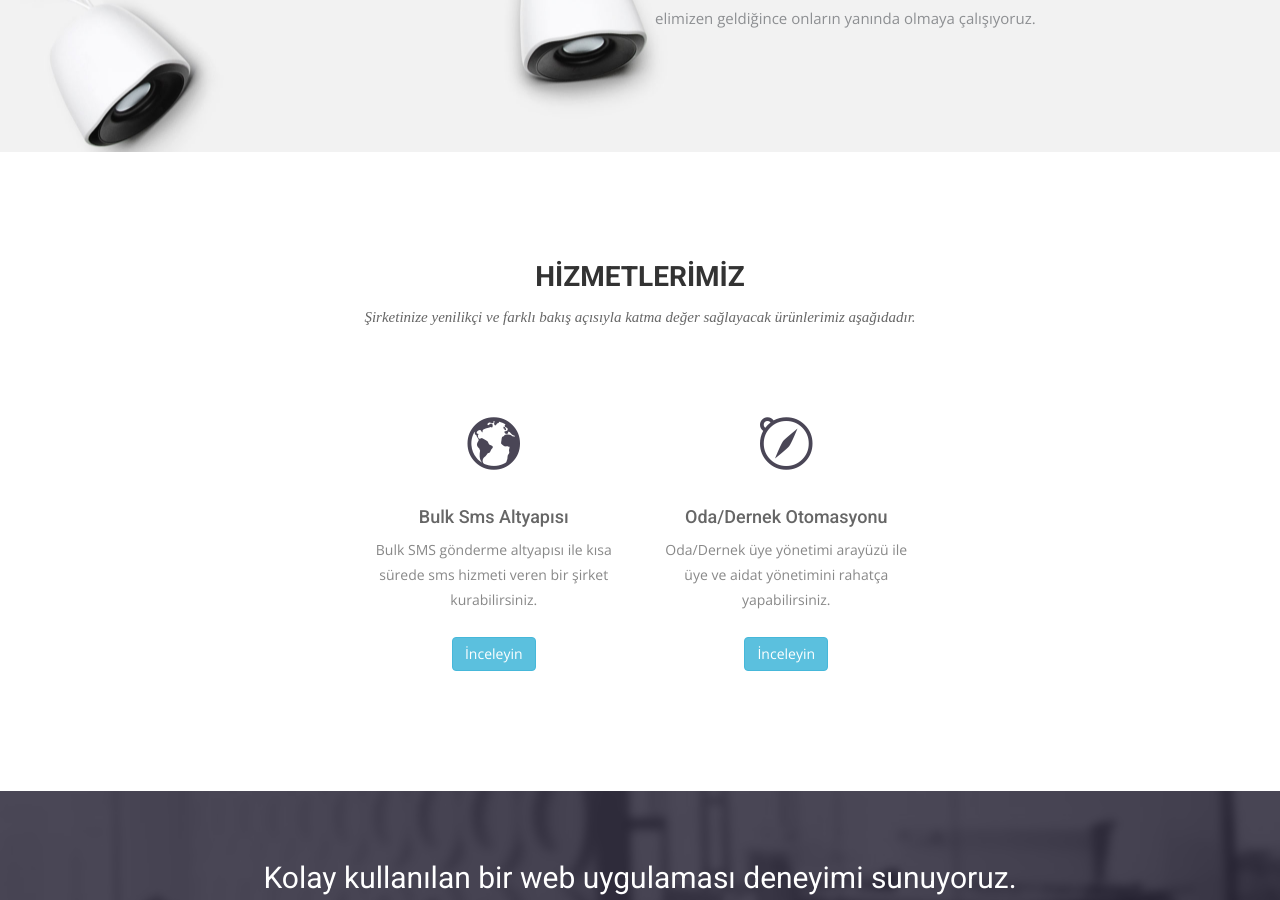
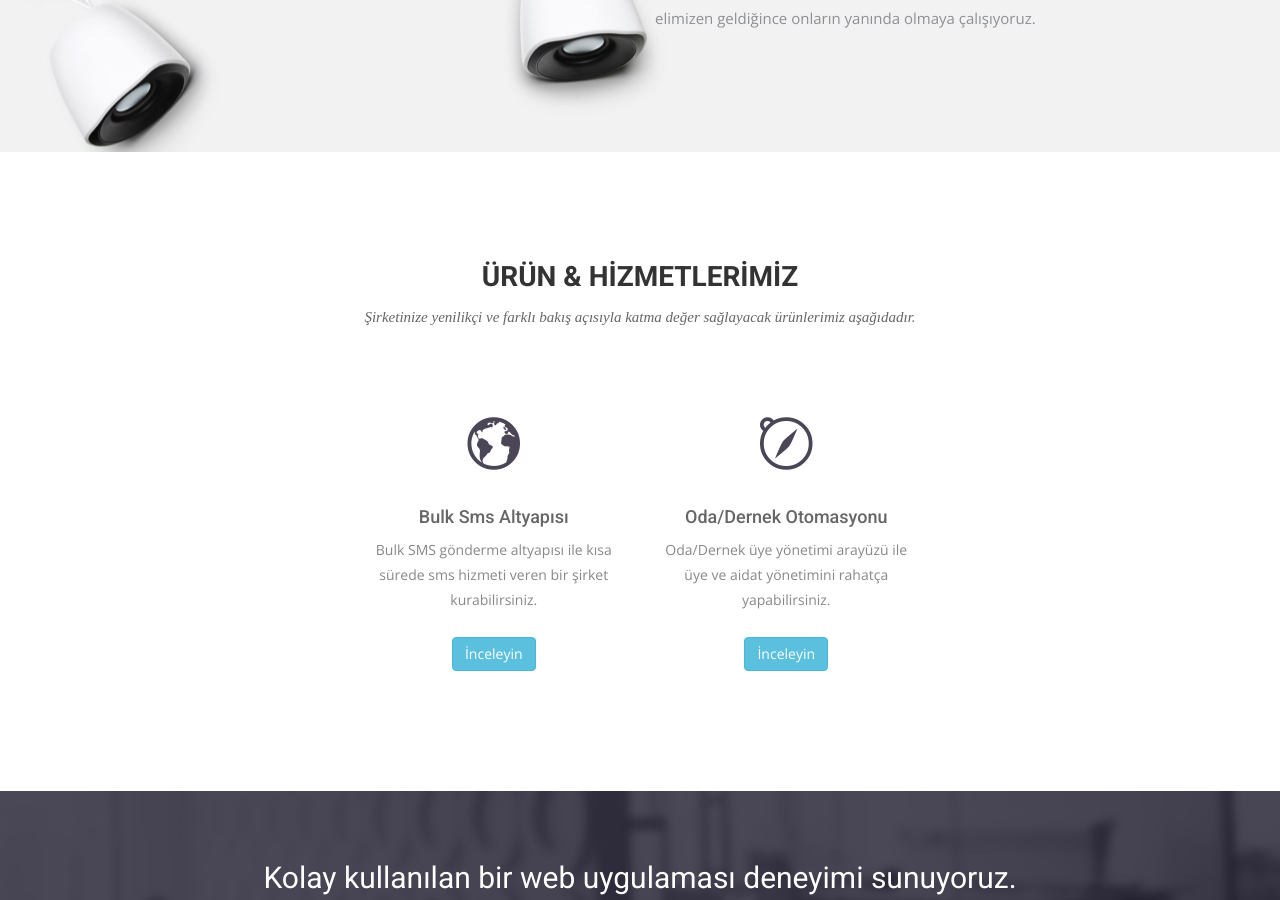
Before and after one commit to motivolog/motlab, a Jekyll site: the page built from index.html, in a window 1280 px wide and 900 px high, scrolled down 1925 px. Built offline with Jekyll 4.4.1, drawn with Linux system fonts in a browser that asks for light colours; nearby versions of some CDN libraries; some web fonts are replaced.

Commit message:
Update index.html

```diff
--- a/index.html
+++ b/index.html
@@ -58,7 +58,7 @@ permalink: /
   <div class="container">
     <div class="row">
       <div class="section-title">
-        <h2>HİZMETLERİMİZ</h2>
+        <h2>ÜRÜN & HİZMETLERİMİZ</h2>
         <p>Şirketinize yenilikçi ve farklı bakış açısıyla katma değer sağlayacak ürünlerimiz aşağıdadır.</p>
       </div>
     </div>
```
